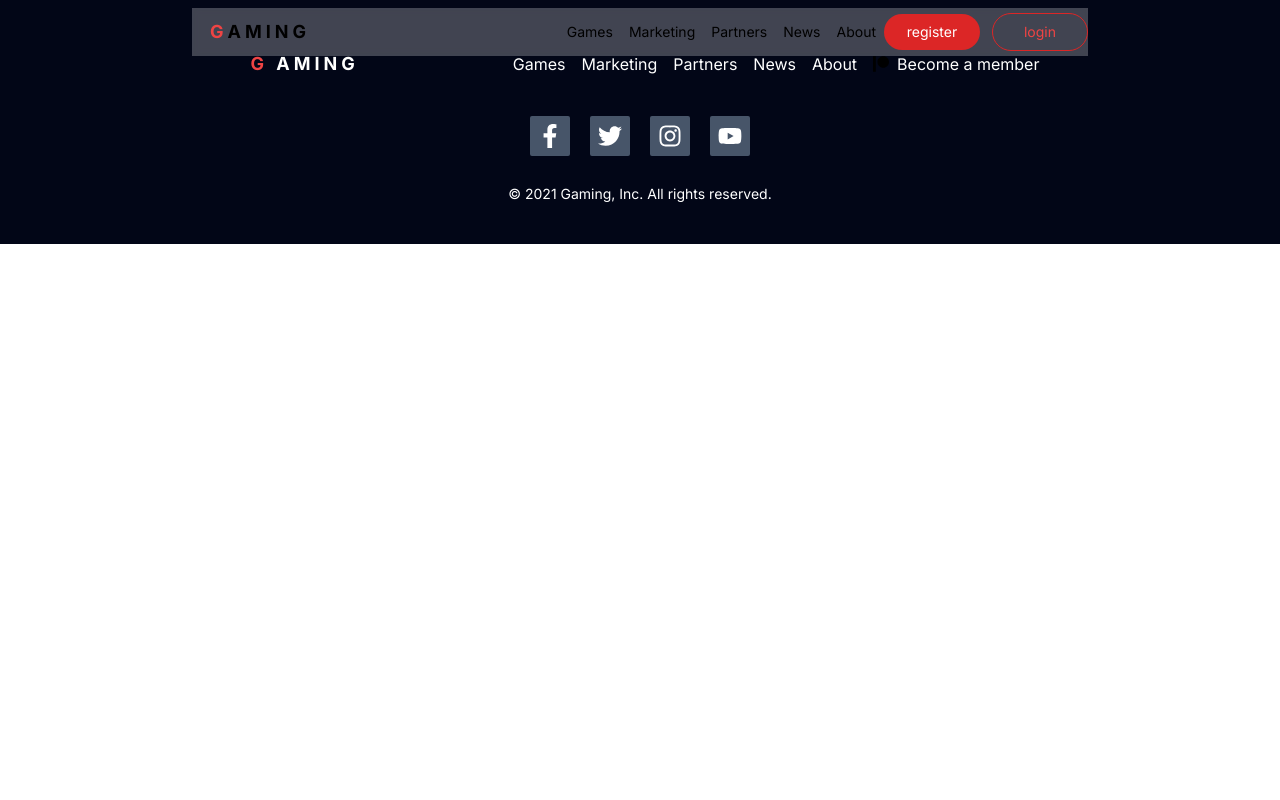
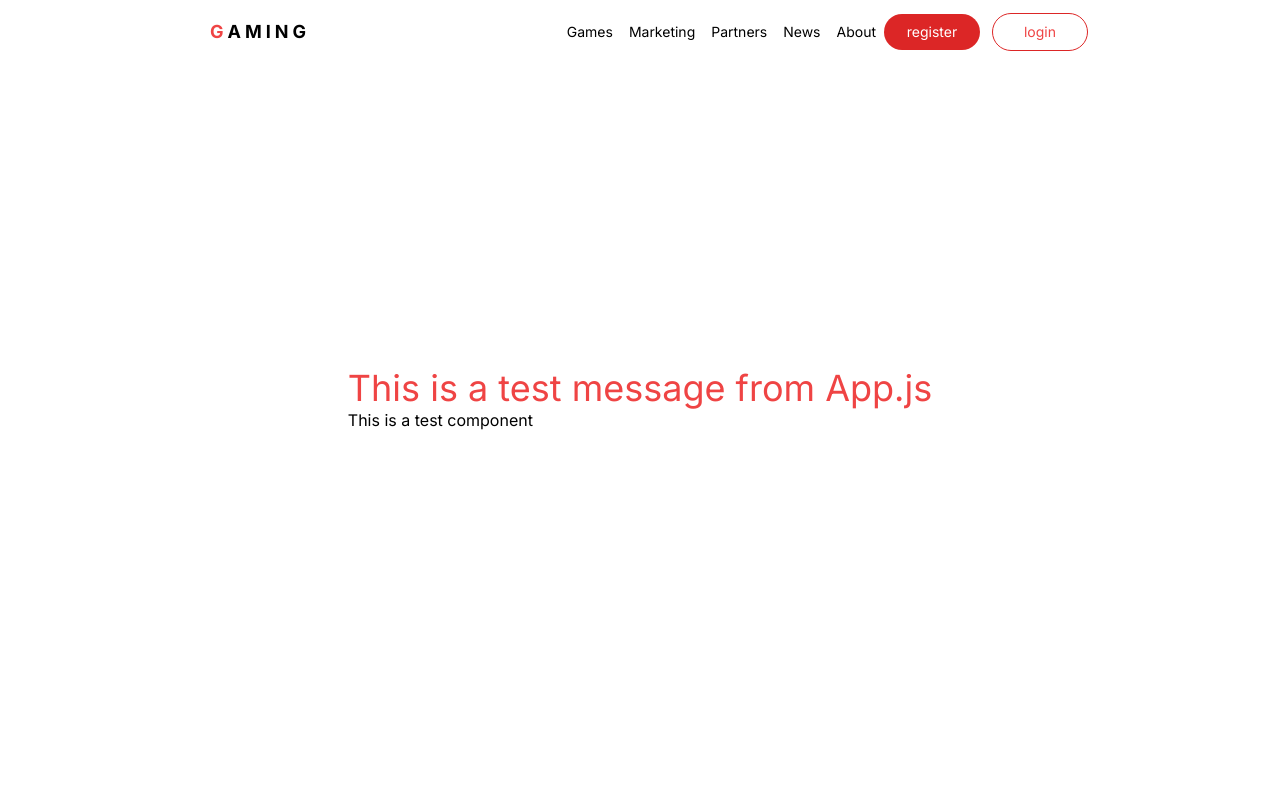
Before and after one commit to rachidfrex/gaming-website, a React (Create React App) app: page /test in a window 1280 px wide. Shown: the top 800 px of the page. Built offline with nearby package versions, Linux system fonts and the light colour scheme.

Commit message:
Add Test component and update Ready component

```diff
--- a/src/App.js
+++ b/src/App.js
@@ -4,9 +4,12 @@ import Gamesdait from './components/gamesdait';
 import Allgames from './components/allgames';
 import Nav from './components/nav';
 import { Routes, Route } from 'react-router-dom';
+import Test from './components/test';
 import Footer from './components/footer';
 
+
 function App() {
+  const testmessage = "This is a test message from App.js"
   return (
     <div className="w-full flex flex-col gap-4 justify-start items-center relative min-h-screen ">
        <Nav />
@@ -14,6 +17,7 @@ function App() {
           <Route path="/" element={<Home/>}/>
           <Route path="/game/:id" element={<Gamesdait/>}/>
           <Route path="/games" element={<Allgames/>}/>
+          <Route path="/test" element={<Test message={testmessage}/>}/>
 
       </Routes>
       <Footer />
--- a/src/components/Ready.js
+++ b/src/components/Ready.js
@@ -1,6 +1,7 @@
 import Games from "./games";
 
-function Ready() {
+function Ready(props) {
+  let aray = props.aray;
 
   return (
     <div className="  md:w-[70%]  w-full mt-6  ">
@@ -8,7 +9,9 @@ function Ready() {
       <div className=" mx-10 md:mx-0 flex justify-center items-center  ">
 
         <Games />
+
       </div>
+
     </div>
   );
 }
--- /dev/null
+++ b/src/components/test.js
@@ -0,0 +1,17 @@
+import React from 'react'
+
+function Test({message}) {
+  return (
+    <div className='flex justify-center items-center h-screen '>
+        <div>
+            <h1 className='text-4xl text-red-500'>{message}</h1>
+            <p >This is a test component</p>
+        </div>
+
+
+
+    </div>
+  )
+}
+
+export default Test
--- a/src/pages/home.js
+++ b/src/pages/home.js
@@ -1,11 +1,18 @@
 import React from "react";
 import Main from '../components/main';
 import Ready from '../components/Ready';
+import Test from "../components/test";
 function Home() {
+  const message = "Welcome to the Game Zone!";
+  const aray = [1,2,3,4,5,6,7,8,9,10];
   return (
     <div className="w-full flex flex-col gap-4 justify-start items-center relative min-h-screen">
-      <Main />
-      <Ready />
+      <Main  />
+      <Ready aray={aray}  />
+      <Test message={message} />
+
+
+
 
     </div>
   );
```
